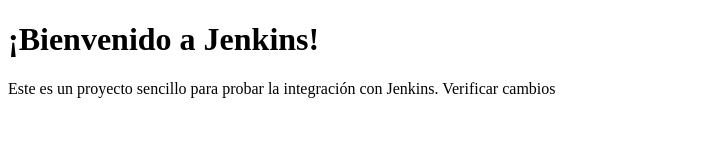
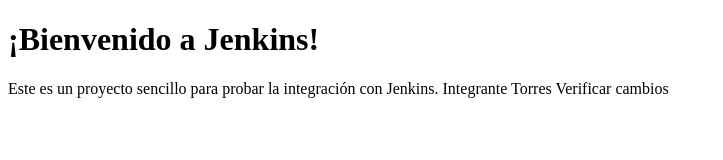
Before and after one commit to glomarperu/mi-proyecto-jenkins, a plain HTML site: page index.html in a window 1280 px wide. Shown: the whole page, without its empty margins (0-723 px from the left). Drawn offline with Linux system fonts and the light colour scheme.

Commit message:
Mi Conexión

```diff
--- a/index.html
+++ b/index.html
@@ -7,6 +7,8 @@
 </head>
 <body>
   <h1>¡Bienvenido a Jenkins!</h1>
-  <p>Este es un proyecto sencillo para probar la integración con Jenkins. Verificar cambios</p>
+  <p>Este es un proyecto sencillo para probar la integración con Jenkins.
+    Integrante Torres
+    Verificar cambios</p>
 </body>
 </html>
```
